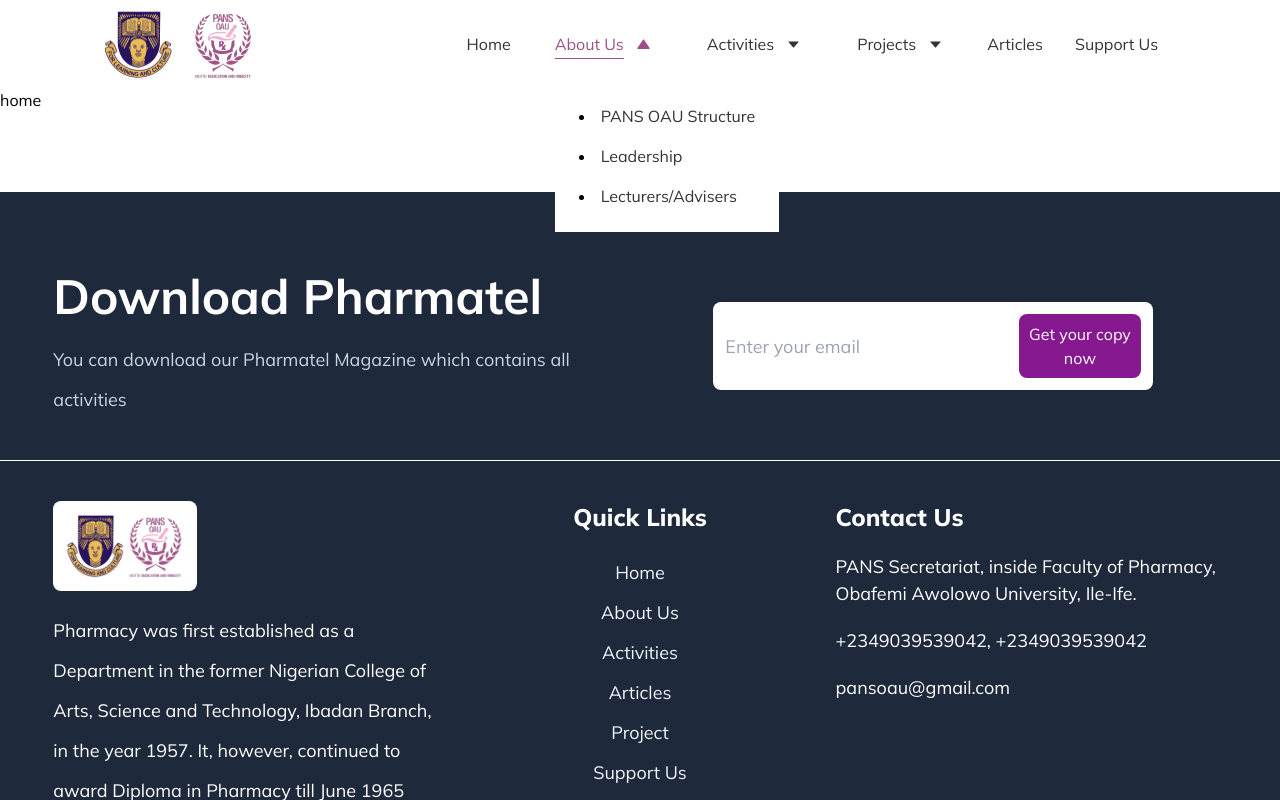
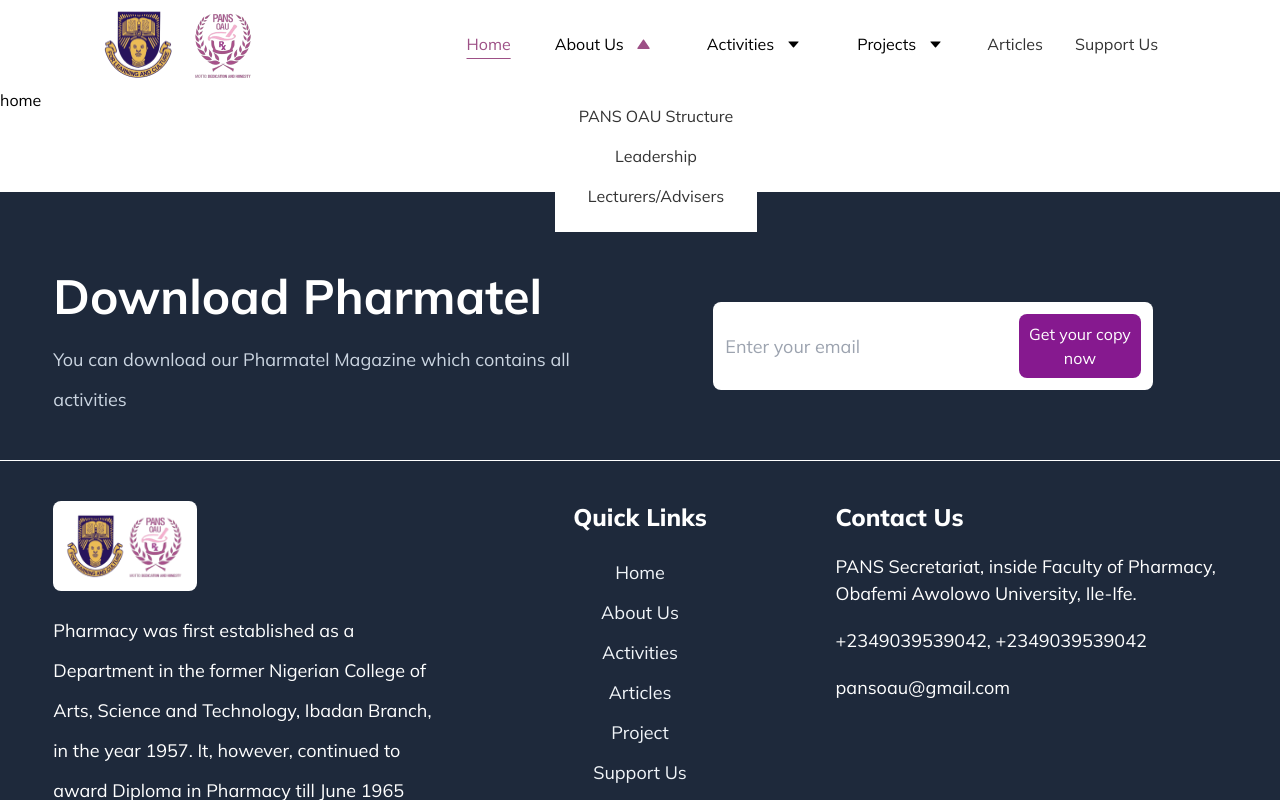
Before and after one commit to Dasiloy/Oau-pharm-students-site, a Next.js app: page / in a window 1280 px wide. Both pictures are taken after a click on the element "About Us". Shown: the top 800 px of the page. Built offline with nearby package versions, Linux system fonts and the light colour scheme.

Commit message:
new routing changes

```diff
--- a/src/app/About-us/advisers/page.tsx
+++ b/src/app/About-us/advisers/page.tsx
@@ -1,6 +1,6 @@
 import React from 'react';
 
- import React from 'react'
+
 
  const page = () => {
    return (
--- a/src/app/components/Navbar/mylinks.tsx
+++ b/src/app/components/Navbar/mylinks.tsx
@@ -7,9 +7,9 @@ export const links = [
         {
           Head: "about us",
           sublink: [
-            { name: "PANS OAU Structure", link: "/About-us/Structure" },
-            { name: "Leadership", link:  "/About-us/Leadership"},
-            { name: "Lecturers/Advisers", link:  "/About-us/advisers" },
+            { name: "PANS OAU Structure", link: "/About-us/Structure", segment :"Structure" },
+            { name: "Leadership", link:  "/About-us/Leadership" , segment :"Leadership"},
+            { name: "Lecturers/Advisers", link:  "/About-us/advisers" , segment :"advisers" },
           ],
         },
       ],
@@ -22,11 +22,11 @@ export const links = [
         {
           Head: "activities",
           sublink: [
-            { name: "Academic Activities", link: "/" },
-            { name: "Award and Recongnition", link: "/" },
-            { name: "Debate And Competiton", link: "/" },
-            { name: "Health Outreaches", link: "/" },
-            { name: "Sport Activities", link: "/" },
+            { name: "Academic Activities", link: "/" , segment :"/" },
+            { name: "Award and Recongnition", link: "/", segment :"/"  },
+            { name: "Debate And Competiton", link: "/", segment :"/"  },
+            { name: "Health Outreaches", link: "/", segment :"/"  },
+            { name: "Sport Activities", link: "/", segment :"/"  },
           ],
         },
       ],
@@ -39,9 +39,9 @@ export const links = [
         {
           Head: "projects",
           sublink: [
-            { name: "PANSITE Project", link: "/projects/Pansproject" },
-            { name: "Feed A pansite", link: "/projects/Feedapansite" },
-            { name: "Suggestion Box", link: "/projects/Suggestions"},
+            { name: "PANSITE Project", link: "/projects/Pansproject", segment :"Pansproject" },
+            { name: "Feed A pansite", link: "/projects/Feedapansite", segment :"Feedapansite"},
+            { name: "Suggestion Box", link: "/projects/Suggestions", segment :"Suggestions"},
           ],
         },
       ]
--- a/src/app/components/Navbar/navlinks.tsx
+++ b/src/app/components/Navbar/navlinks.tsx
@@ -8,6 +8,7 @@ import {AiOutlineMenu} from "react-icons/ai"
 import {ImCross} from "react-icons/im"
 import Link from 'next/link';
 import Image from 'next/image';
+import { useSelectedLayoutSegments } from 'next/navigation';
 const Navlinks = () => {
   const [heading, setHeading] = useState("");
   const [subHeading, setSubHeading] = useState("");
@@ -16,6 +17,10 @@ const Navlinks = () => {
   const [open, setOpen] = useState("");
   const [nav, setnav] = useState(false);
 
+  const segment = useSelectedLayoutSegments();
+console.log(segment)
+{console.log(segment[1])}
+{console.log(segment[0])}
 function viewed(val:string) {
 setview(val)
 if(val === view){
@@ -62,12 +67,12 @@ const route = useRouter()
             <div
               onClick={() => {
                 route.push('/');
-                setview('home');
+
               }}
               className='flex items-center gap-3 justify-center cursor-pointer'>
               <h1
                 className={
-                  view === 'home'
+                  segment[0] === undefined
                     ? ' text-[16px] font-normal flex items-center gap-3 justify-center text-primary-500 underline underline-offset-8'
                     : 'font-normal text-[16px] gap-3 flex items-center justify-center text-dark-dark-100'
                 }>
@@ -81,8 +86,8 @@ const route = useRouter()
                     onClick={() => viewed(link.name)}
                     className={
                       view === link.name
-                        ? '  font-normal text-[16px] flex items-center gap-3 justify-center text-primary-500 underline underline-offset-8'
-                        : 'font-normal text-[16px] gap-3 flex items-center justify-center text-dark-dark-100'
+                        ? '  font-normal text-[16px] flex items-center gap-3 justify-center'
+                        : 'font-normal text-[16px] gap-3 flex items-center justify-center'
                     }>
                     <h1 onClick={() => setOpen(link.name)}>{link.name}</h1>
                     {link.submenu == true ? (
@@ -111,14 +116,18 @@ const route = useRouter()
                               link.sublinks.map((mysublinks) => (
                                 <div className='flex flex-col gap-4 p-6'>
                                   {mysublinks.sublink.map((slink) => (
-                                    <li className=''>
+                                    <li className='list-none'>
                                       <Link
                                         href={slink.link}
-                                        className='text-dark-dark-100 hover:text-primary-500'>
+                                        className={segment[1] === slink.segment ? " font-normal text-[16px] flex items-center gap-3 justify-center text-primary-500 underline underline-offset-8" :
+                                        'font-normal text-[16px] gap-3 flex items-center justify-center text-dark-dark-100'}>
+
                                         {slink.name}
                                       </Link>
+
                                     </li>
-                                  ))}
+                                  ))  }
+
                                 </div>
                               ))}
                           </div>
@@ -133,9 +142,8 @@ const route = useRouter()
               onClick={() => route.push('/articles')}
               className='flex items-center gap-3 justify-center cursor-pointer'>
               <h1
-                onClick={() => setview('articles')}
                 className={
-                  view === 'articles'
+                  segment[0] === 'articles'
                     ? ' text-[16px] font-normal flex items-center gap-3 justify-center text-primary-500 underline underline-offset-8'
                     : 'font-normal text-[16px] gap-3 flex items-center justify-center text-dark-dark-100'
                 }>
@@ -143,13 +151,12 @@ const route = useRouter()
               </h1>
             </div>
             <div
-              onClick={() => route.push('/SupportUs')}
+              onClick={() => { route.push('/SupportUs')}}
 
               className='flex items-center gap-3 justify-center cursor-pointer'>
               <h1
-               onClick={() => setview('support')}
                 className={
-                  view === 'support'
+                  segment[0] === 'support'
                     ? ' text-[16px] font-normal flex items-center gap-3 justify-center text-primary-500 underline underline-offset-8'
                     : 'font-normal text-[16px] gap-3 flex items-center justify-center text-dark-dark-100'
                 }>
@@ -158,19 +165,20 @@ const route = useRouter()
             </div>
           </div>
 
-          <div className='lg:hidden block absolute w-full  h-full items-center justify-center   '>
+          <div className='lg:hidden block absolute w-full overflow-y-hidden h-screen items-center justify-center   '>
             <div
               className={`
-        lg:hidden bg-primary-500 flex flex-col relative gap-[2rem] top-[6%] h-full w-full  overflow-y-auto bottom-0 pt-[2rem]  pb-[3rem] pl-[5%]
-        duration-500 ${nav ? 'left-[-4.3%]' : 'left-[-120%]'}
+        lg:hidden bg-primary-500 flex flex-col relative gap-[2rem] top-[6%] h-full   w-full  overflow-y-hidden bottom-0 pt-[2rem]  pb-[3rem] pl-[5%]
+        duration-500 ${nav ? 'left-[0%]' : 'left-[-120%]'}
         `}>
               <div
-                onClick={() => setview('home')}
+
                 className='px-3  md:cursor-pointer group'>
                 <h1
+                onClick={() => navigate('/')}
                   className={
-                    view === 'home'
-                      ? 'flex flex-col  text-white text-[20px] font-extrabold underline underline-offset-8'
+                    segment[0] === undefined
+                      ? 'flex flex-col  text-white text-[20px] font-extrabold underline underline-offset-4'
                       : 'flex flex-col  text-white text-[20px] font-extrabold '
                   }>
                   Home
@@ -213,14 +221,13 @@ const route = useRouter()
                                 <div className='flex flex-col gap-4 lg:p-6'>
                                   {mysublinks.sublink.map((slink) => (
                                     <li
-                                      className='list-none pl-[1rem] text-primary-500 '
-                                      onClick={() => setactive(slink.name)}>
+                                      className='list-none pl-[1rem] text-primary-500 '>
                                       <a
                                         onClick={() => navigate(slink.link)}
                                         className={
-                                          active === slink.name
+                                          segment[1] === slink.segment
                                             ? 'text-primary-500 underline underline-offset-4'
-                                            : ' text-primary-500'
+                                            : ' text-dark-dark-100'
                                         }>
                                         {slink.name}
                                       </a>
@@ -236,11 +243,15 @@ const route = useRouter()
                 </div>
               ))}
               <div
-                onClick={() => setview('articles')}
+
                 className='px-3  md:cursor-pointer group'>
                 <h1
                   onClick={() => navigate('/articles')}
-                  className={view === "articles" ? 'flex flex-col  text-white text-[20px] font-extrabold underline underline-offset-8 ' : 'flex flex-col  text-white text-[20px] font-extrabold '}>
+                  className={
+                    segment[0] === "articles"
+                      ? 'flex flex-col  text-white text-[20px] font-extrabold underline underline-offset-4'
+                      : 'flex flex-col  text-white text-[20px] font-extrabold '
+                  }>
                   Articles
                 </h1>
               </div>
@@ -251,8 +262,12 @@ const route = useRouter()
                 }}
                 className='px-3  md:cursor-pointer group'>
                 <h1
-                  onClick={() => navigate('/SupportUs')}
-                  className={view === "support" ? 'flex flex-col  text-white text-[20px] font-extrabold underline underline-offset-8 ' : 'flex flex-col  text-white text-[20px] font-extrabold '}>
+                  onClick={() => navigate('/support')}
+                  className={
+                    segment[0] === "support"
+                      ? 'flex flex-col  text-white text-[20px] font-extrabold underline underline-offset-4'
+                      : 'flex flex-col  text-white text-[20px] font-extrabold '
+                  }>
                   Support Us
                 </h1>
               </div>
--- a/src/app/layout.tsx
+++ b/src/app/layout.tsx
@@ -22,9 +22,11 @@ export default function RootLayout({
 }) {
 
   return (
-    <html lang='en'>
+    <html lang='en' className='scroll-smooth '>
       <body  className={inter.className}>
+
         <Navlinks />
+
         <Providers>{children}</Providers>
         <Footer />
       </body>
```
